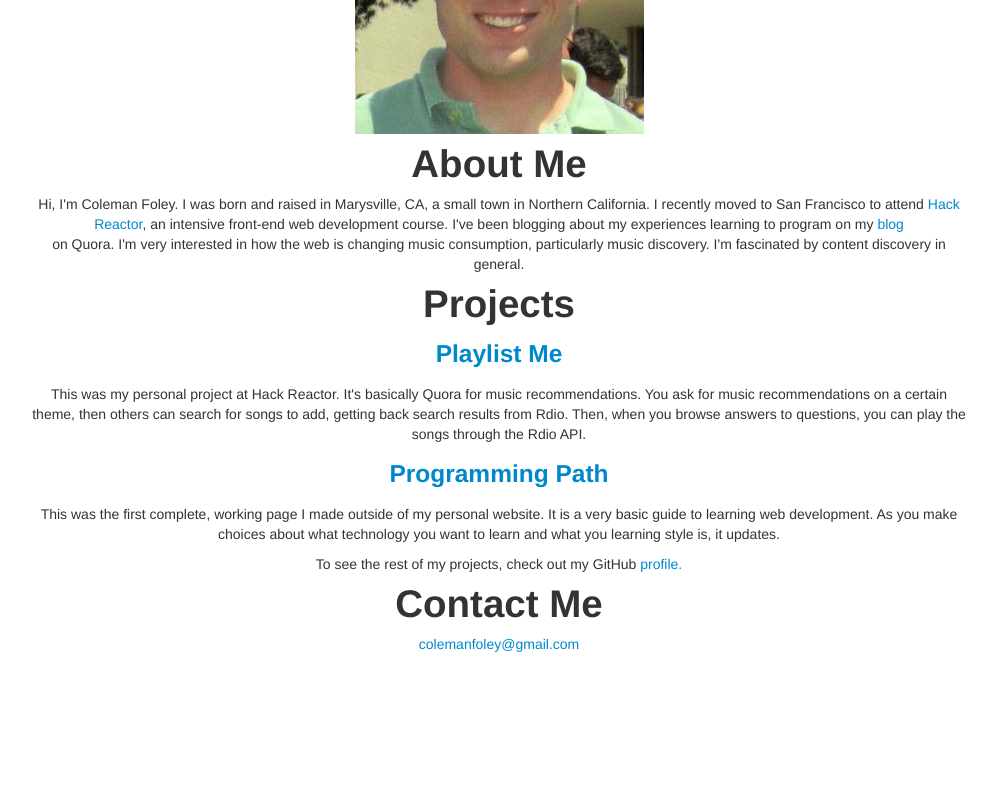
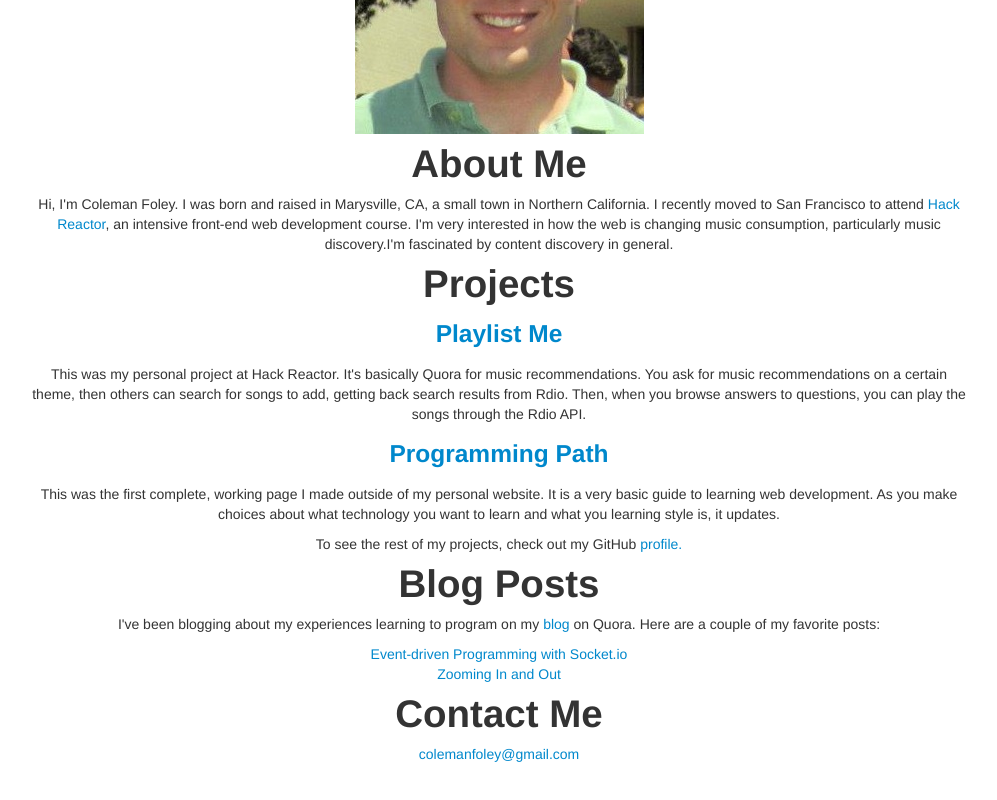
Before and after one commit to colemanfoley/personal-website, a plain HTML site: page index.html in a window 1280 px wide. Shown: the part 344-1144 px from the top of the page, without its empty margins (141-1138 px from the left). Before the commit the page ends 1058 px from the top, so only its background shows below. Drawn offline with nearby package versions, Linux system fonts and the light colour scheme; a script that the page names is missing.

Commit message:
Added blog section.

```diff
--- a/index.html
+++ b/index.html
@@ -21,8 +21,8 @@
       <img text-align="center" src="cropped-profile.jpg">
         <p>
           <h1 class="text-center">About Me</h1>
-          Hi, I'm Coleman Foley. I was born and raised in Marysville, CA, a small town in Northern California. I recently moved to San Francisco to attend <a href="http://hackreactor.com/">Hack Reactor</a>, an intensive front-end web development course. I've been blogging about my experiences learning to program on my <a href="http://learningtocode.quora.com/">blog</a></br>on Quora.
-          I'm very interested in how the web is changing music consumption, particularly music discovery. I'm fascinated by content discovery in general.
+          Hi, I'm Coleman Foley. I was born and raised in Marysville, CA, a small town in Northern California. I recently moved to San Francisco to attend <a href="http://hackreactor.com/">Hack Reactor</a>, an intensive front-end web development course.
+          I'm very interested in how the web is changing music consumption, particularly music discovery.I'm fascinated by content discovery in general.
         </p>
       </article>
 
@@ -40,6 +40,17 @@
           To see the rest of my projects, check out my GitHub <a href="https://github.com/ColemanFoley">profile.</a>
         </article>
 
+        <article>
+          <h1>Blog Posts</h1>
+          <p>
+            I've been blogging about my experiences learning to program on my <a href="http://learningtocode.quora.com/">blog</a> on Quora. Here are a couple of my favorite posts:
+          </p>
+
+          <span class="quora-content-embed" data-name="http://learningtocode.quora.com/Event-driven-Programming-with-Socket-io/quote/386329"><a data-width="575" data-height="488" class="quora-content-link" href="http://learningtocode.quora.com/Event-driven-Programming-with-Socket-io/quote/386329" data-embed="P2hlLyg" data-type="quote" data-id="386329" data-key="696252e8abb5ddc7fce9f2b562b85276">Event-driven Programming with Socket.io</a><script type="text/javascript" src="http://www.quora.com/widgets/content"></script></span><br>
+
+          <span class="quora-content-embed" data-name="http://learningtocode.quora.com/Zooming-In-and-Out/quote/386360"><a data-width="575" data-height="488" class="quora-content-link" href="http://learningtocode.quora.com/Zooming-In-and-Out/quote/386360" data-embed="P2hlLyg" data-type="quote" data-id="386360" data-key="dd6d856e1b96c343db368455c3d1309e">Zooming In and Out</a><script type="text/javascript" src="http://www.quora.com/widgets/content"></script></span>
+        </article>
+
         <article class="text-center">
           <h1>Contact Me</h1>
           <a href="mailto:colemanfoley@gmail.com">colemanfoley@gmail.com</a><br>
```
